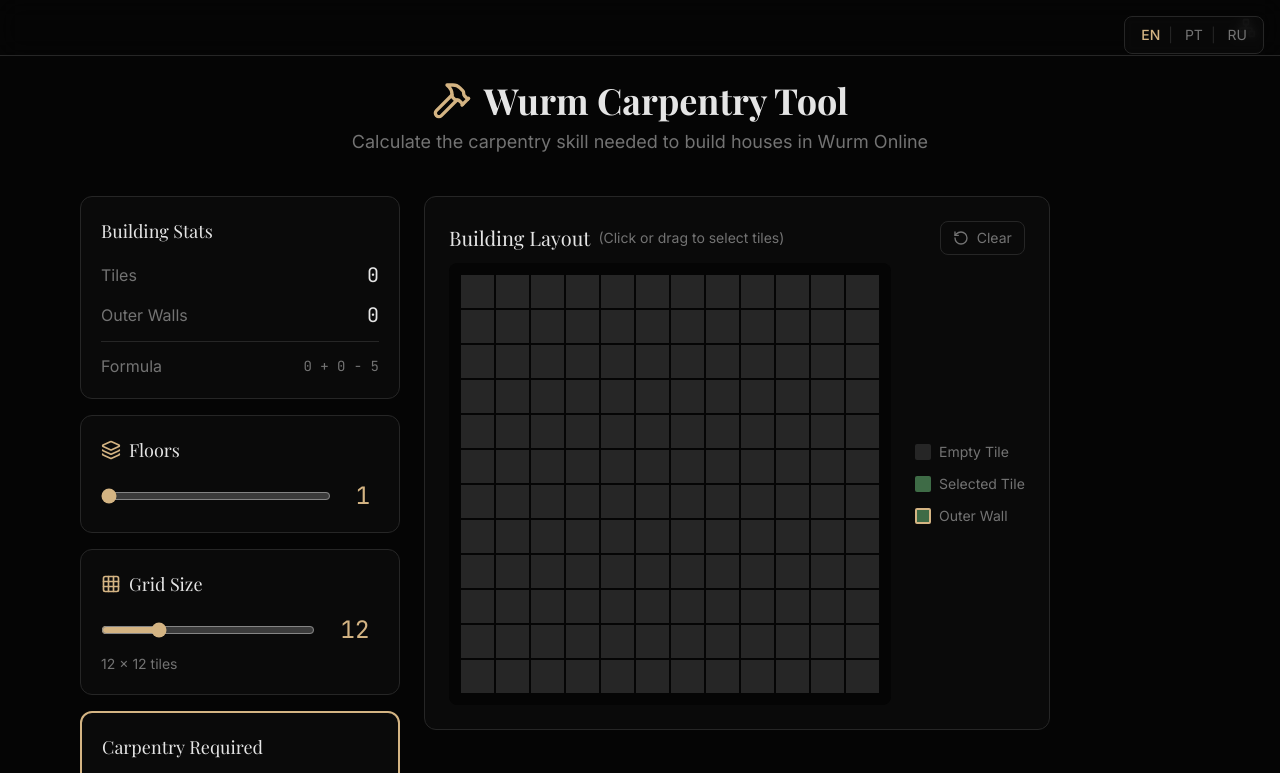
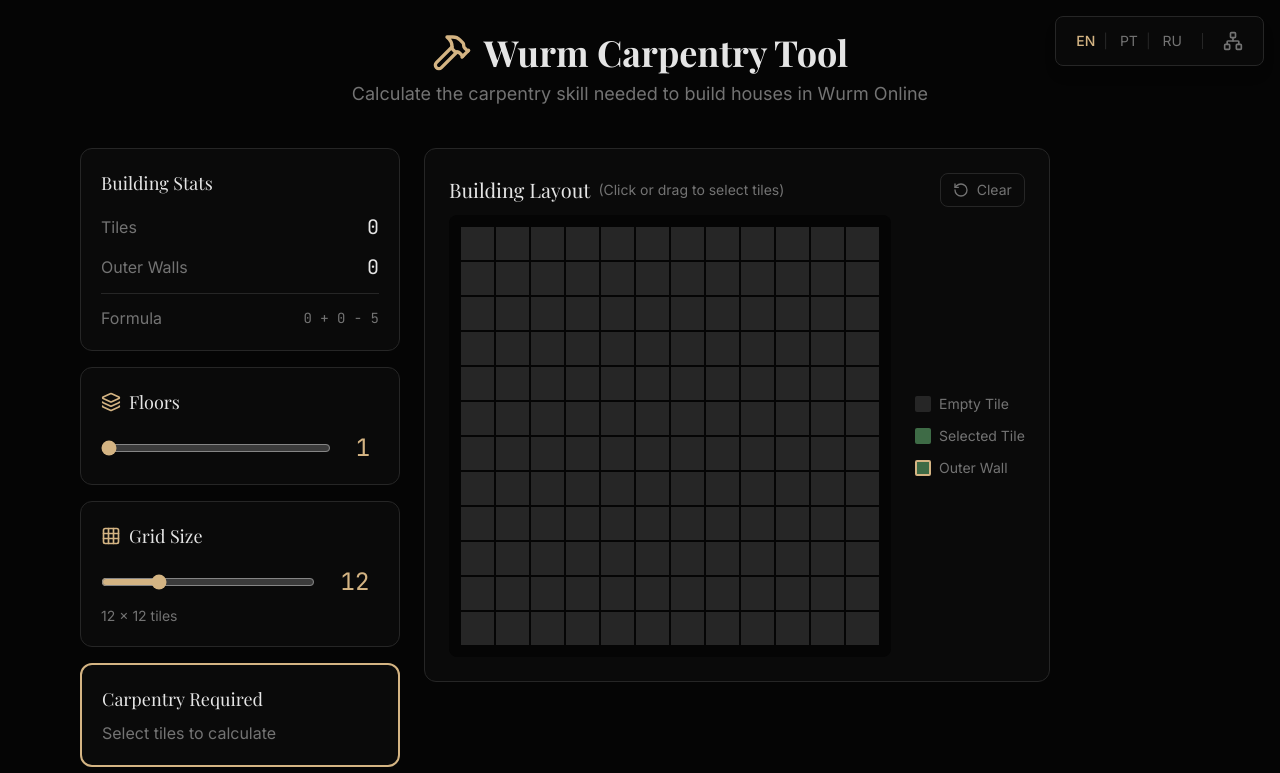
Before and after one commit to Jotasiete7/wurm-carpentry-tool, a React (Vite) app: page / in a window 1280 px wide. Shown: the top 773 px of the page. Built offline with nearby package versions, Linux system fonts and the light colour scheme; the HTML template or start-up script is replaced by a standard one.

Commit message:
feat: add Header component and implement language selection UI.

```diff
--- a/src/App.tsx
+++ b/src/App.tsx
@@ -109,7 +109,7 @@
     >
       <Header />
 
-      <div className="max-w-6xl mx-auto px-4 py-8 pt-20">
+      <div className="max-w-6xl mx-auto px-4 py-8">
         {/* Header */}
         <header className="text-center mb-10">
           <div className="flex items-center justify-center gap-3 mb-2">
--- a/src/components/Header.tsx
+++ b/src/components/Header.tsx
@@ -4,8 +4,9 @@
 
 const Header: React.FC = () => {
     return (
-        <div className="fixed top-0 left-0 right-0 z-[100] bg-wurm-bg/80 backdrop-blur-md border-b border-wurm-border px-4 h-14 flex items-center justify-end gap-2">
+        <div className="fixed top-4 right-4 z-[100] bg-wurm-panel/90 backdrop-blur-md border border-wurm-border rounded-lg px-3 py-1.5 flex items-center justify-end gap-3 shadow-lg">
             <LanguageSelector />
+            <div className="w-px h-4 bg-wurm-border" />
             <EcosystemDropdown />
         </div>
     );
--- a/src/components/LanguageSelector.tsx
+++ b/src/components/LanguageSelector.tsx
@@ -11,7 +11,7 @@
   const { language, setLanguage } = useLanguage()
 
   return (
-    <div className="fixed top-4 right-4 z-50 flex items-center gap-1 text-sm bg-wurm-panel/80 backdrop-blur-sm border border-wurm-border rounded-lg px-2 py-1">
+    <div className="flex items-center gap-1 text-sm">
       {languages.map((lang, index) => (
         <span key={lang.code} className="flex items-center">
           <button
```
